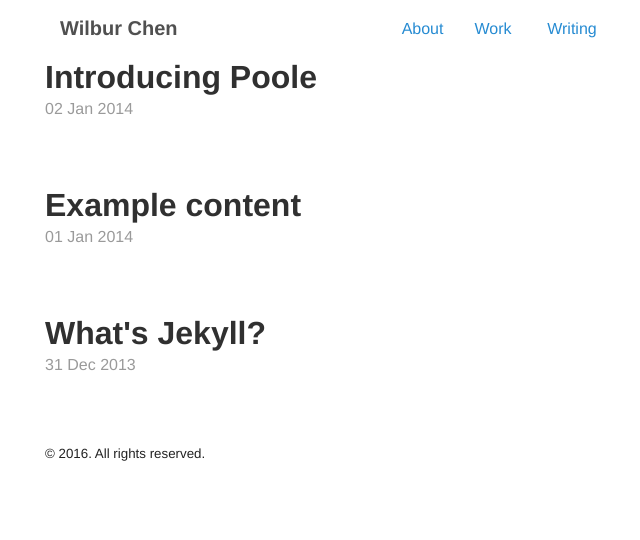
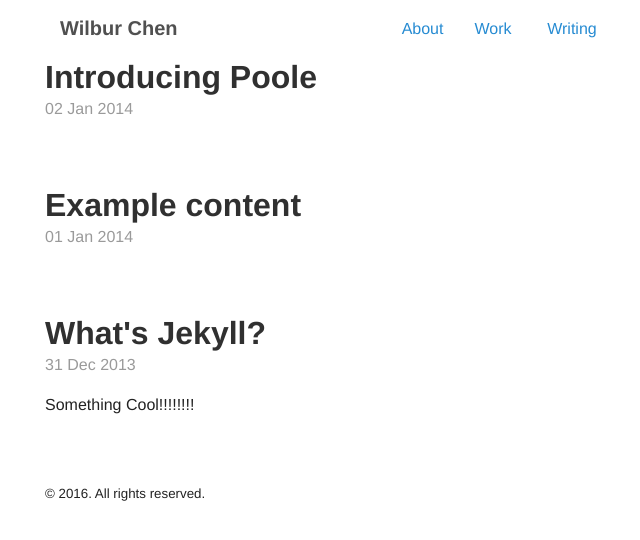
Before and after one commit to wilburc/wilburc.github.io, a Jekyll site: the page built from index.html, in a window 1280 px wide. Shown: the top 540 px of the page, without its empty margins (315-955 px from the left). Built offline with Jekyll 4.4.1, drawn with Linux system fonts in a browser that asks for light colours; the list of posts is cut into pages by our own code.

Commit message:
making intros appear

```diff
--- a/_posts/2013-12-31-whats-jekyll.md
+++ b/_posts/2013-12-31-whats-jekyll.md
@@ -1,6 +1,7 @@
 ---
 layout: post
 title: What's Jekyll?
+intro: Something Cool!!!!!!!!
 ---
 
 [Jekyll](http://jekyllrb.com) is a static site generator, an open-source tool for creating simple yet powerful websites of all shapes and sizes. From [the project's readme](https://github.com/jekyll/jekyll/blob/master/README.markdown):
--- a/index.html
+++ b/index.html
@@ -13,7 +13,7 @@ title: Home
     </h1>
 
     <time datetime="{{ post.date | date_to_xmlschema }}" class="post-date">{{ post.date | date_to_string }}</time>
-
+    {{ post.intro}}
 <!--     {{ post.content }} -->
   </article>
   {% endfor %}
```
Also changed, not shown: 9 other files.
